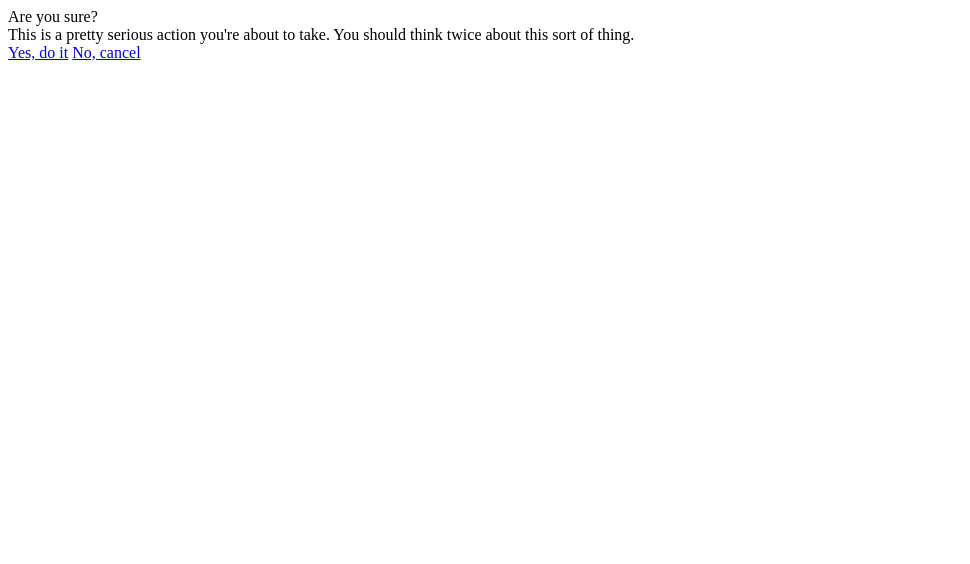
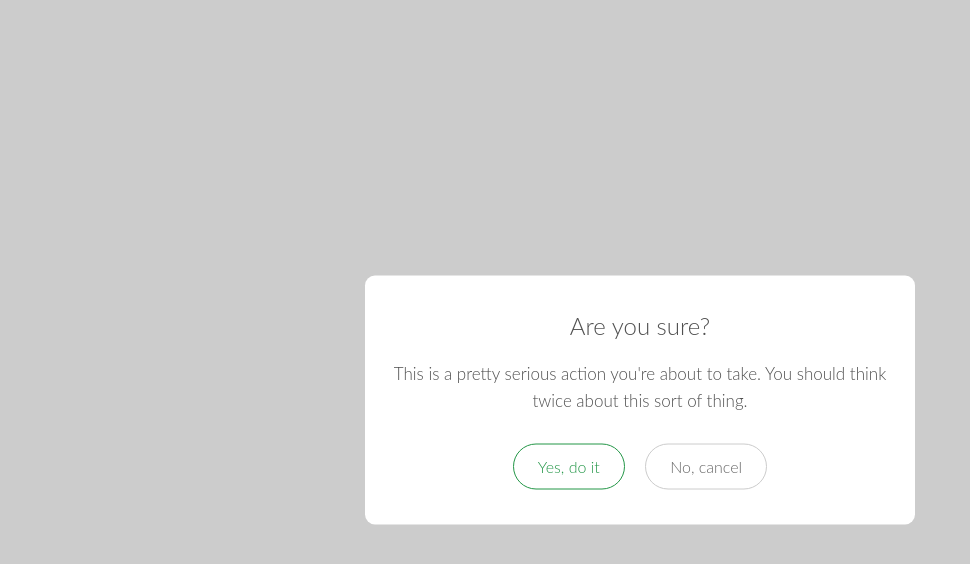
Before and after one commit to mauroalejandrojm/S2T, a website: page dist/index.html in a window 1280 px wide. Shown: the whole page, without its empty margins (0-970 px from the left). Drawn offline with Linux system fonts and the light colour scheme.

Commit message:
Adding css

```diff
--- a/dist/index.html
+++ b/dist/index.html
@@ -4,6 +4,7 @@
   <meta charset="UTF-8">
   <meta name="viewport" content="width=device-width, initial-scale=1.0">
   <meta http-equiv="X-UA-Compatible" content="ie=edge">
+  <link rel="stylesheet" href="design.css">
   <title>Document</title>
 </head>
 <body>
```
